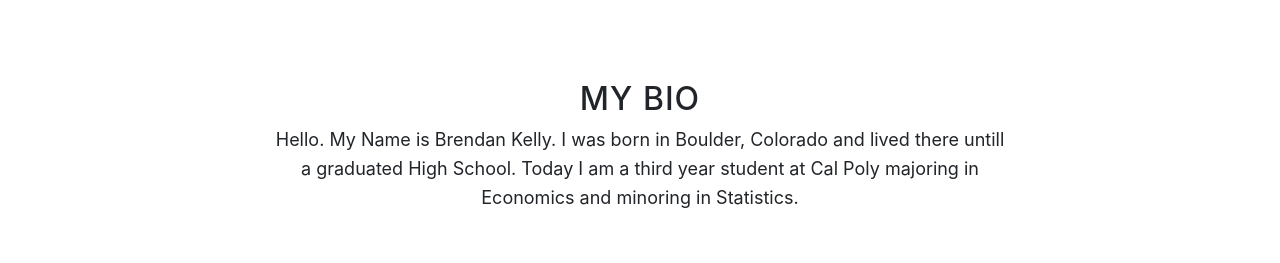
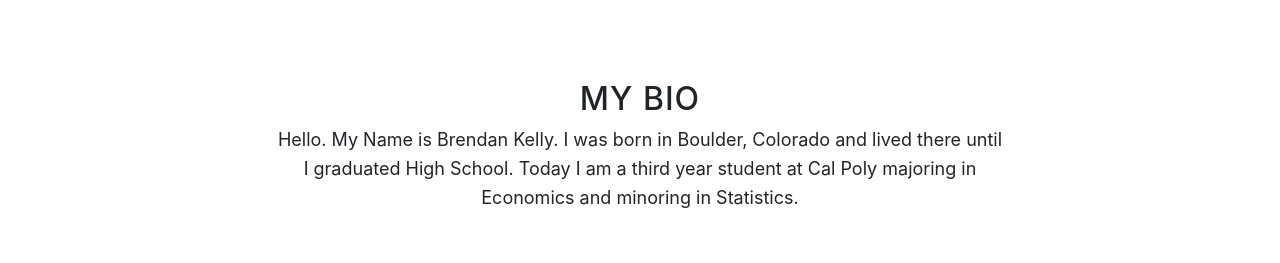
Before and after one commit to kelly-brendan/kelly-brendan.github.io, a website with bundled scripts: page index.html in a window 1280 px wide. Shown: the part 920-1183 px from the top of the page. Built offline with nearby package versions, Linux system fonts and the light colour scheme.

Commit message:
Changed final code.

```diff
--- a/index.html
+++ b/index.html
@@ -72,7 +72,7 @@
         <div class="row">
           <div class="col-lg-8 mx-auto">
             <h2>My Bio</h2>
-            <p>Hello. My Name is Brendan Kelly. I was born in Boulder, Colorado and lived there untill a graduated High School. Today I am a third year student at Cal Poly majoring in Economics and minoring in Statistics.</p>
+            <p>Hello. My Name is Brendan Kelly. I was born in Boulder, Colorado and lived there until I graduated High School. Today I am a third year student at Cal Poly majoring in Economics and minoring in Statistics.</p>
           </div>
         </div>
       </div>
```
